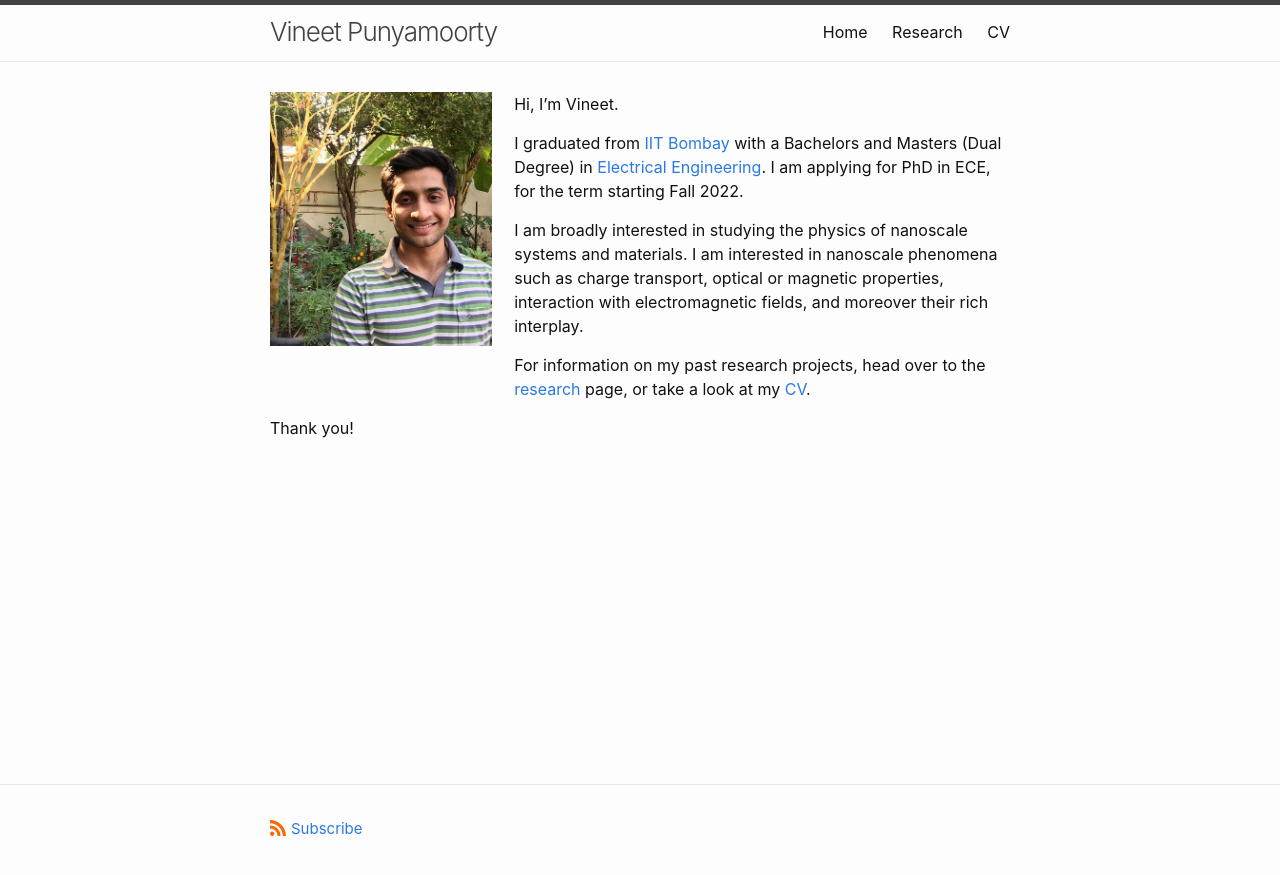
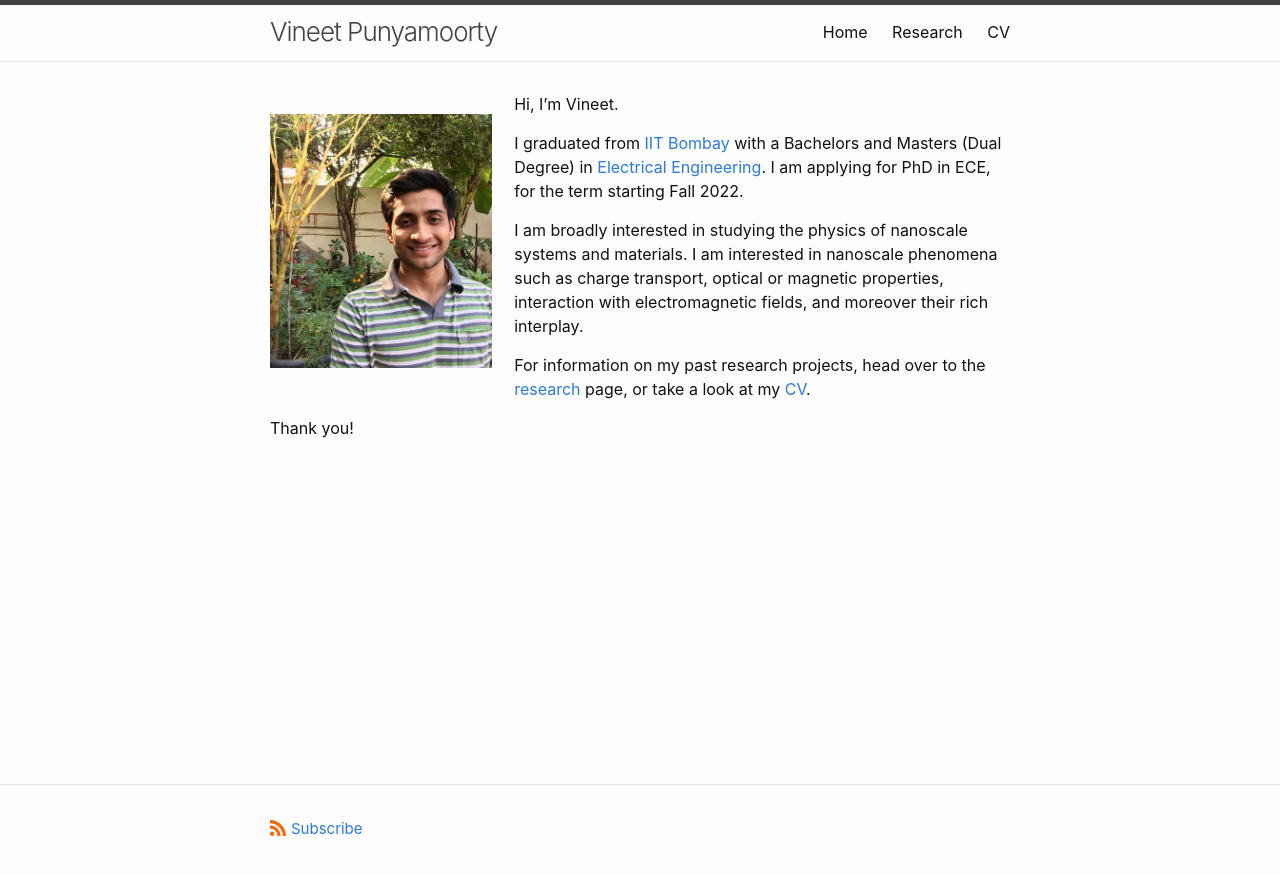
Before and after one commit to vineetpmoorty/vineetpmoorty.github.io, a Jekyll site: the page built from index.md, in a window 1280 px wide. Shown: the top 875 px of the page. Built offline with Jekyll 4.4.1, drawn with Linux system fonts in a browser that asks for light colours.

Commit message:
format image in home page

```diff
--- a/index.md
+++ b/index.md
@@ -4,7 +4,7 @@ title: Home
 layout: default
 order: 1
 ---
-<img src="/imgs/VineetDP.jpg" align="left" width="30%" style="padding-right:3%;padding-bottom:5%">
+<img src="/imgs/VineetDP.jpg" align="left" width="30%" style="padding-right:3%;padding-bottom:5%;padding-top:3%">
 Hi, I'm Vineet.
 
 I graduated from <a href="https://www.iitb.ac.in">IIT Bombay</a> with a Bachelors and Masters (Dual Degree) in <a href="https://www.ee.iitb.ac.in">Electrical Engineering</a>. I am applying for PhD in ECE, for the term starting Fall 2022.
```
